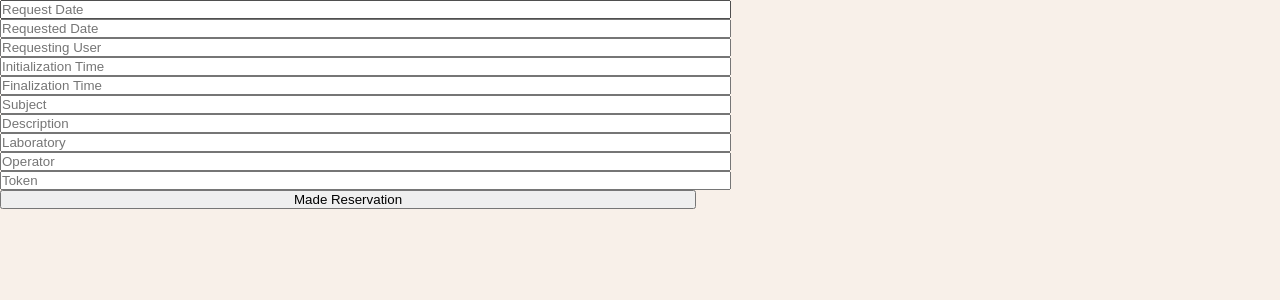
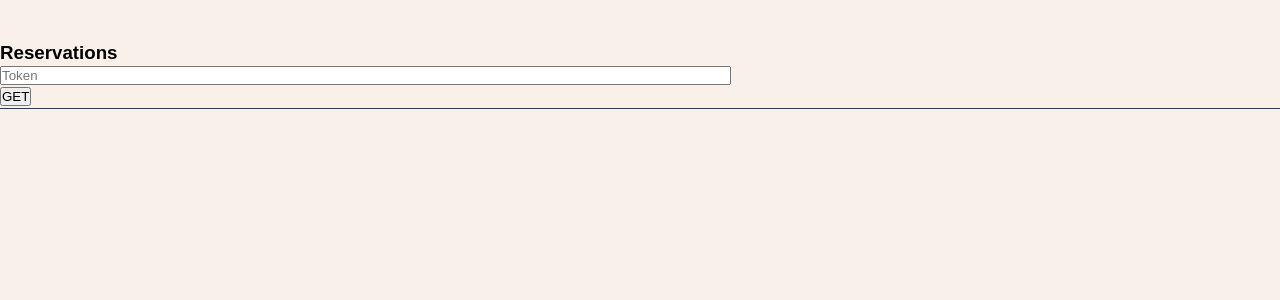
Before and after one commit to ed-quiroga-2103/CELabsTest, a Vue app: page / in a window 1280 px wide. Shown: the top 300 px of the page. Built offline with nearby package versions, Linux system fonts and the light colour scheme.

Commit message:
[Add] All-Nighter request screen

```diff
--- a/src/App.vue
+++ b/src/App.vue
@@ -1,6 +1,6 @@
 <template>
   <div id="app">
-    <Reservation />
+    <ShowReservations />
     <!-- Register / -->
     <!-- <Reservation /> -->
   </div>
@@ -11,13 +11,15 @@
 import LogIn from './components/LogIn';
 import Register from './components/Register';
 import Reservation from './components/Reservation';
+import ShowReservations from './components/ShowReservations';
+import AllNighters from './components/AllNighters'
 
 export default {
   name: 'App',
   components: {
     //LogIn
     //Register
-    Reservation
+    ShowReservations
   }
 }
 </script>
--- a/src/components/Reservation.vue
+++ b/src/components/AllNighters.vue
@@ -7,21 +7,6 @@
     <div class="grid-container">
         <input type="text" v-model="requested_date" name="requested_date" placeholder="Requested Date">
     </div>
-    <div class="grid-container">
-        <input type="text" v-model="requesting_user" name="requesting_user" placeholder="Requesting User">
-    </div>
-
-    <div class="grid-container">
-        <input type="text" v-model="init_time" name="init_time" placeholder="Initialization Time">
-    </div>
-
-    <div class="grid-container">
-        <input type="text" v-model="final_time" name="final_time" placeholder="Finalization Time">
-    </div>
-
-    <div class="grid-container">
-        <input type="text" v-model="subject" name="subject" placeholder="Subject">
-    </div>
 
     <div class="grid-container">
         <input type="text" v-model="description" name="description" placeholder="Description">
@@ -30,17 +15,12 @@
     <div class="grid-container">
         <input type="text" v-model="lab" name="lab" placeholder="Laboratory">
     </div>
-
-    <div class="grid-container">
-        <input type="text" v-model="operator" name="operator" placeholder="Operator">
-    </div>
-
     <div class="grid-container">
         <input type="text" v-model="token" name="token" placeholder="Token">
     </div>
 
     <div class="grid-container">
-        <input type="submit" value="Made Reservation" class="btn">
+        <input type="submit" value="Make Reservation" class="btn">
     </div>
   </form>
 </template>
@@ -49,7 +29,7 @@
 import axios from 'axios';
 
 export default {
-  name: 'Reservation',
+  name: 'AllNighter',
   data(){
     return{
       request_date: '',
@@ -74,19 +54,14 @@ export default {
 
           {"request_date":this.request_date,
           "requested_date":this.requested_date,
-          "requesting_user":this.requesting_user,
-          "init_time": this.init_time,
-          "final_time": this.final_time,
-          "subject": this.subject,
           "description": this.description,
           "lab": this.lab,
-          "operator": this.operator
           }
 
           );
         var config = {
         method: 'post',
-        url: 'http://127.0.0.1:5001/reservation',
+        url: 'http://127.0.0.1:5001/allnighter',
         headers: {
             'x-access-token': this.token,
             'Authorization': 'Basic QWRtaW46MTIzNDU=',
--- /dev/null
+++ b/src/components/ReservationInfo.vue
@@ -0,0 +1,21 @@
+<template>
+    <div class="display">
+        <h3>{{info}}</h3>
+    </div>
+</template>
+
+<script>
+export default {
+    name: "ReservationInfo",
+    components:{
+    },
+    props: ["info"]
+}
+</script>
+
+<style scoped>
+    .display{
+        border-bottom: 1px #1A3E7A solid;
+    }
+
+</style>
--- /dev/null
+++ b/src/components/ShowReservations.vue
@@ -0,0 +1,76 @@
+<template>
+    <div>
+        <h3>Reservations</h3>
+        <form @submit.prevent="login">
+            <div class="grid-container">
+                <input class="text" type="text" v-model="token" name="Token" placeholder="Token">
+            </div>
+        </form>
+        <button v-on:click="getInfo()"> GET </button>
+        <div>
+            <ReservationInfo v-bind:info="info"/>
+        </div>
+    </div>
+</template>
+
+<script>
+import axios from 'axios';
+import ReservationInfo from './ReservationInfo'
+
+export default {
+  name: 'ShowReservations',
+  data(){
+    return{
+      token: '',
+      posts: [],
+      errors: [],
+      info: ''
+    }
+  },
+  components:{
+      ReservationInfo
+  },
+  methods: {
+    getInfo(){
+        var data = '';
+        var config = {
+        method: 'get',
+        url: 'http://127.0.0.1:5001/reservation',
+        headers: {
+            'x-access-token': this.token,
+            'Authorization': 'Basic QWRtaW46MTIzNDU=',
+            'Content-Type': 'application/json'
+        },
+            data: data
+        };
+
+        axios(config).then(response=>{
+            this.info = JSON.stringify(response.data)
+        })
+    }
+  }
+}
+
+</script>
+
+<!-- Add "scoped" attribute to limit CSS to this component only -->
+<style scoped>
+h3 {
+  margin: 40px 0 0;
+}
+ul {
+  list-style-type: none;
+  padding: 0;
+}
+li {
+  display: inline-block;
+  margin: 0 10px;
+}
+a {
+  color: #42b983;
+}
+.grid-container {
+  display: grid;
+  grid-template-columns: auto auto;
+}
+</style>
```
